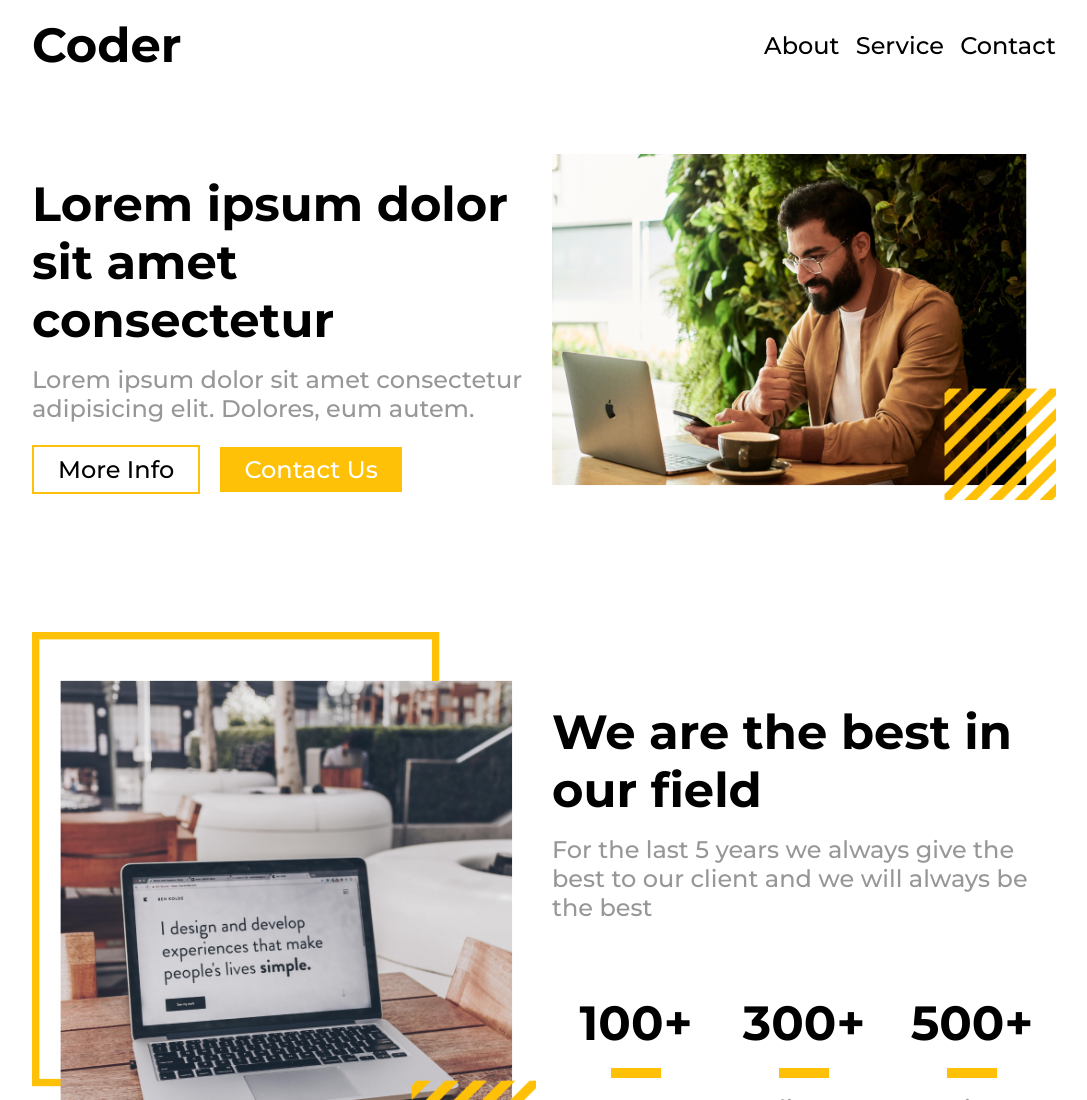
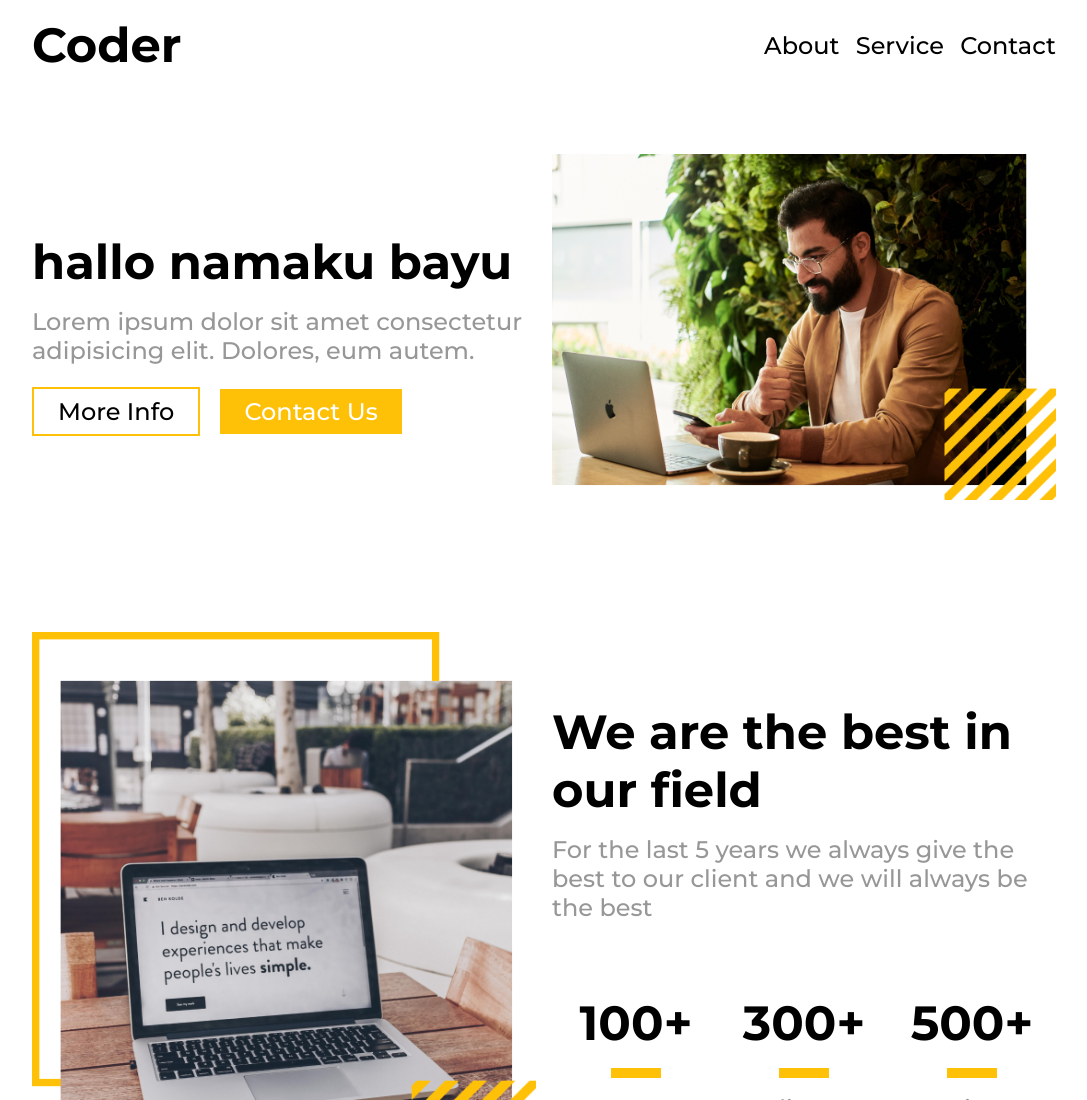
Before and after one commit to siberbot88/build-first-web, a plain HTML site: page index.html in a window 1280 px wide. Shown: the top 1100 px of the page, without its empty margins (96-1183 px from the left). Drawn offline with Linux system fonts and the light colour scheme.

Commit message:
update landing #24

```diff
--- a/index.html
+++ b/index.html
@@ -21,7 +21,7 @@
     </header>
     <section id="landing">
         <div>
-            <h1>Lorem ipsum dolor sit amet consectetur</h1>
+            <h1>hallo namaku bayu</h1>
             <p>Lorem ipsum dolor sit amet consectetur adipisicing elit. Dolores, eum autem.</p>
             <div>
                 <a class="btn btn-alt" href="#about">More Info</a>
```
